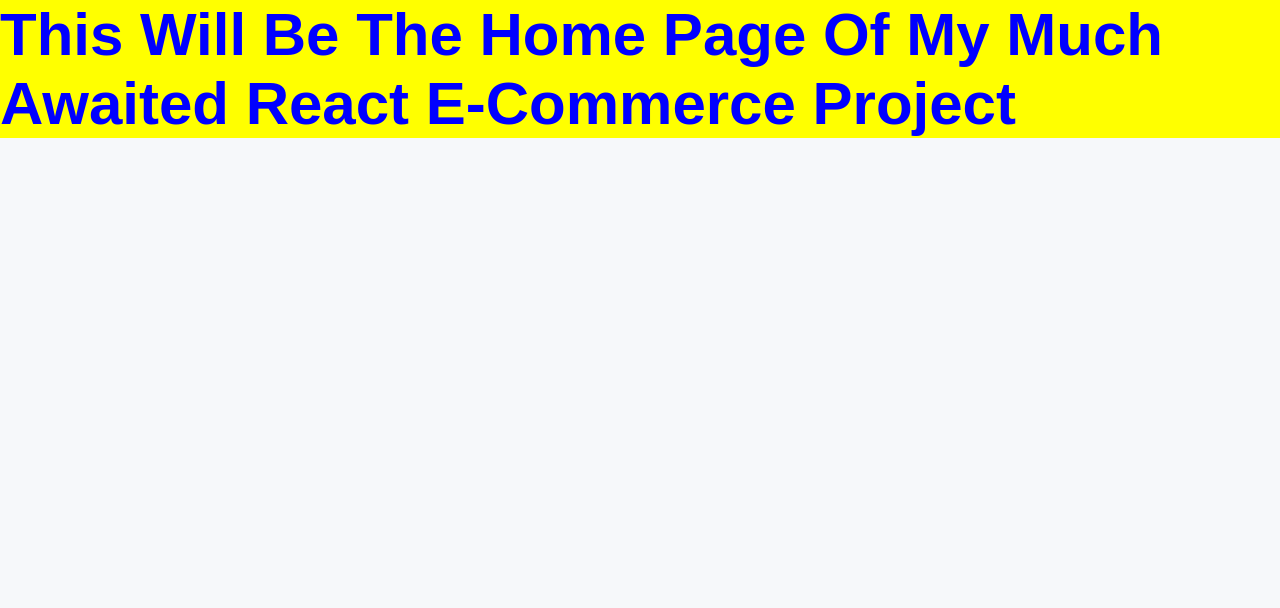
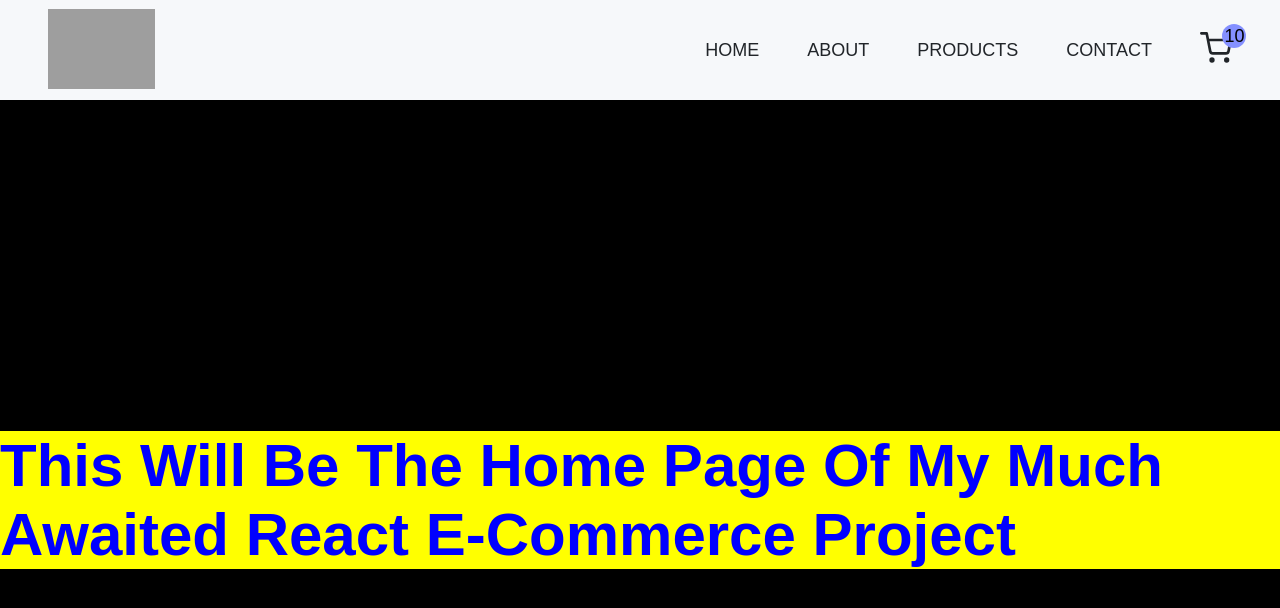
Before and after one commit to narottambhardwaj10062000/React-Ecommerce-Project, a React (Vite) app: page / in a window 1280 px wide. Shown: the top 608 px of the page. Built offline with nearby package versions, Linux system fonts and the light colour scheme; grey boxes are pictures that could not be loaded.

Commit message:
Header Component Ready

```diff
--- a/package.json
+++ b/package.json
@@ -12,6 +12,7 @@
   "dependencies": {
     "react": "^18.2.0",
     "react-dom": "^18.2.0",
+    "react-icons": "^4.12.0",
     "react-router-dom": "^6.21.1",
     "styled-components": "^6.1.3"
   },
--- a/src/App.jsx
+++ b/src/App.jsx
@@ -3,11 +3,17 @@
 import Home from "./Pages/Home";
 import { GlobalStyle } from "./GlobalStyle";
 import { ThemeProvider } from "styled-components";
+import Header from "./Components/Header";
 
 function App() {
 
   const theme = {
     colors : {
+      helper: "#8490ff",
+      heading: "rgb(24 24 29)",
+      text: "rgba(29 ,29, 29, .8)",
+      white: "#fff",
+      black: " #212529",
       bg : "#F6F8FA",
       footer_bg: "#0a1435",
       btn: "rgb(98 84 243)",
@@ -24,6 +30,7 @@
     <ThemeProvider theme = { theme }>
       <BrowserRouter>
       <GlobalStyle />
+      <Header />
       <Routes>
         <Route path = "/" element = {<Home />} />
       </Routes>
--- /dev/null
+++ b/src/Components/Header.jsx
@@ -0,0 +1,33 @@
+import React from 'react'
+import styled from "styled-components";
+import { NavLink } from "react-router-dom";
+import NavBar from "./NavBar";
+
+const Header = () => {
+  return (
+    <MainHeader>
+        <NavLink to = "/">
+            <img src="https://imgs.search.brave.com/fO7A5mO207u79w3LekULbcJKsfNKlPYIXh_Te4AUdNk/rs:fit:860:0:0/g:ce/aHR0cHM6Ly9yZXMu/Y2xvdWRpbmFyeS5j/b20vemVuYnVzaW5l/c3MvcV9hdXRvL3Yx/L2xvZ2FzdGVyL2xv/Z2FzdGVyLTIwMTkt/MDItMDEyNi10LWUt/Y2l0eS1sb2dvLTUu/cG5n" alt="My Dukaan Logo" className="logo"/>
+        </NavLink>
+
+        <NavBar />
+
+    </MainHeader>
+  );
+}
+
+const MainHeader = styled.header`
+  padding: 0 4.8rem;
+  height: 10rem;
+  background-color: ${({ theme }) => theme.colors.bg};
+  display: flex;
+  justify-content: space-between;
+  align-items: center;
+  position: relative;
+
+  .logo {
+    height: 8rem;
+  }
+`
+
+export default Header
--- /dev/null
+++ b/src/Components/NavBar.jsx
@@ -0,0 +1,102 @@
+import React from 'react';
+import { NavLink } from "react-router-dom";
+import styled from "styled-components";
+import { FiShoppingCart } from "react-icons/fi";
+
+const NavBar = () => {
+  return (
+    <Nav>
+        <div className="navbar">
+            <ul className="navbar-lists">
+                <li>
+                    <NavLink to = "/" className = "navbar-link home-link">
+                        Home
+                    </NavLink>
+                </li>
+                <li>
+                    <NavLink to = "/" className = "navbar-link">
+                        About
+                    </NavLink>
+                </li>
+                <li>
+                    <NavLink to = "/" className = "navbar-link">
+                        Products
+                    </NavLink>
+                </li>
+                <li>
+                    <NavLink to = "/" className = "navbar-link">
+                        Contact
+                    </NavLink>
+                </li>
+                <li>
+                    <NavLink to = "/" className = "navbar-link cart-trolley--link">
+                        <FiShoppingCart className = "cart-trolley"/>
+                        <span className = "cart-total--item">10</span>
+                    </NavLink>
+                </li>
+            </ul>
+        </div>
+    </Nav>
+  );
+};
+
+const Nav = styled.nav`
+      .navbar-lists {
+        display: flex;
+        gap: 4.8rem;
+        align-items: center;
+
+        .navbar-link {
+          &:link,
+          &:visited {
+            display: inline-block;
+            text-decoration: none;
+            font-size: 1.8rem;
+            font-weight: 500;
+            text-transform: uppercase;
+            color: ${({ theme }) => theme.colors.black};
+            transition: color 0.3s linear;
+          }
+
+          &:hover,
+          &:active {
+            color: ${({ theme }) => theme.colors.helper};
+          }
+        }
+      }
+
+      .cart-trolley--link {
+        position: relative;
+
+        .cart-trolley {
+          position: relative;
+          font-size: 3.2rem;
+        }
+
+        .cart-total--item {
+          width: 2.4rem;
+          height: 2.4rem;
+          position: absolute;
+          ${'' /* background-color: #000; */}
+          color: #000;
+          border-radius: 50%;
+          display: grid;
+          place-items: center;
+          top: -20%;
+          left: 70%;
+          background-color: ${({ theme }) => theme.colors.helper};
+        }
+      }
+
+      .user-login--name {
+        text-transform: capitalize;
+      }
+
+      .user-logout,
+      .user-login {
+        font-size: 1.4rem;
+        padding: 0.8rem 1.4rem;
+      }
+    `;
+
+export default NavBar;
--- a/src/Pages/Home.jsx
+++ b/src/Pages/Home.jsx
@@ -10,14 +10,17 @@
 };
 
 const Wrapper = styled.section`
-  background-color : ${({ theme }) => (theme.colors.bg)};
+  background-color : black;
   height : 100vh;
   width : 100%;
+  display : flex;
+  align-items : center;
 
   .test{
     color : blue;
     background-color : yellow;
   }
+
 `;
 
 
```
Also changed, not shown: src/Components/myDukaanImage.jpg (added), 1 other file (tests, documents, lock files or other folders).
